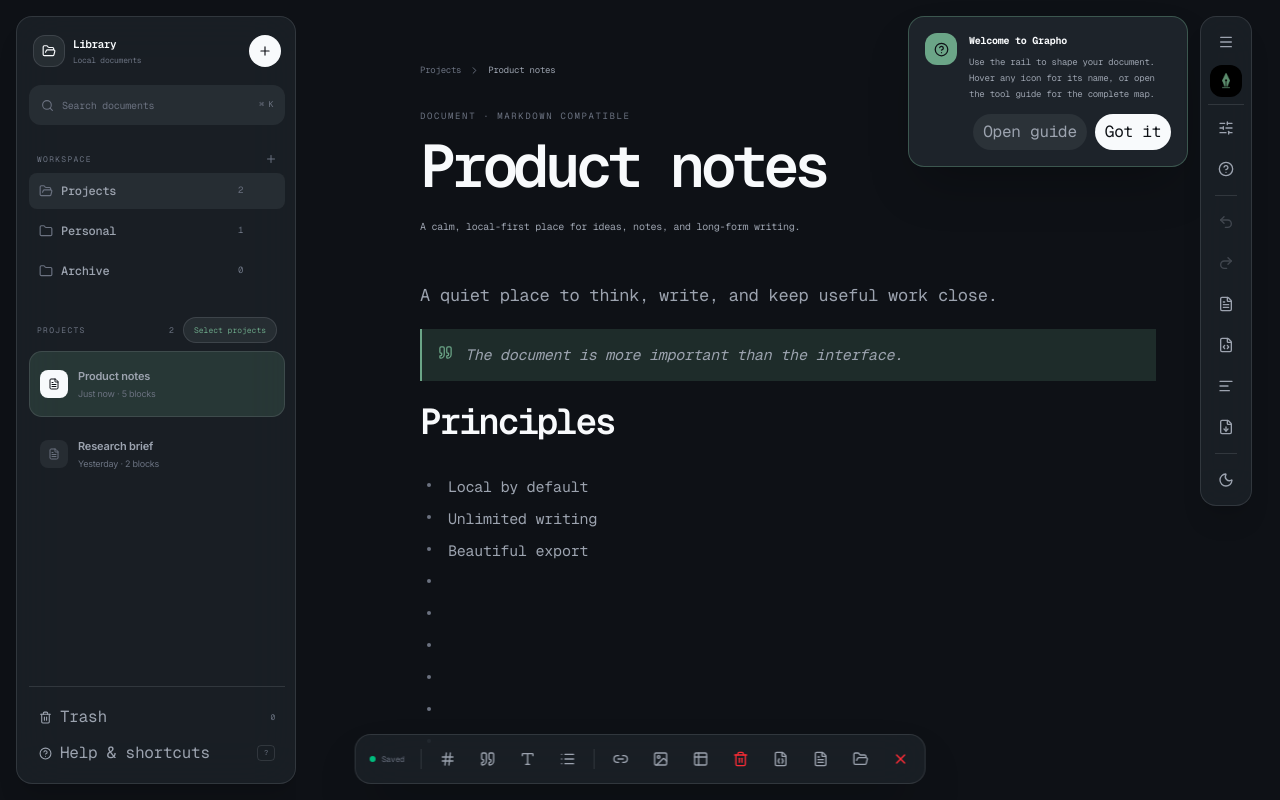
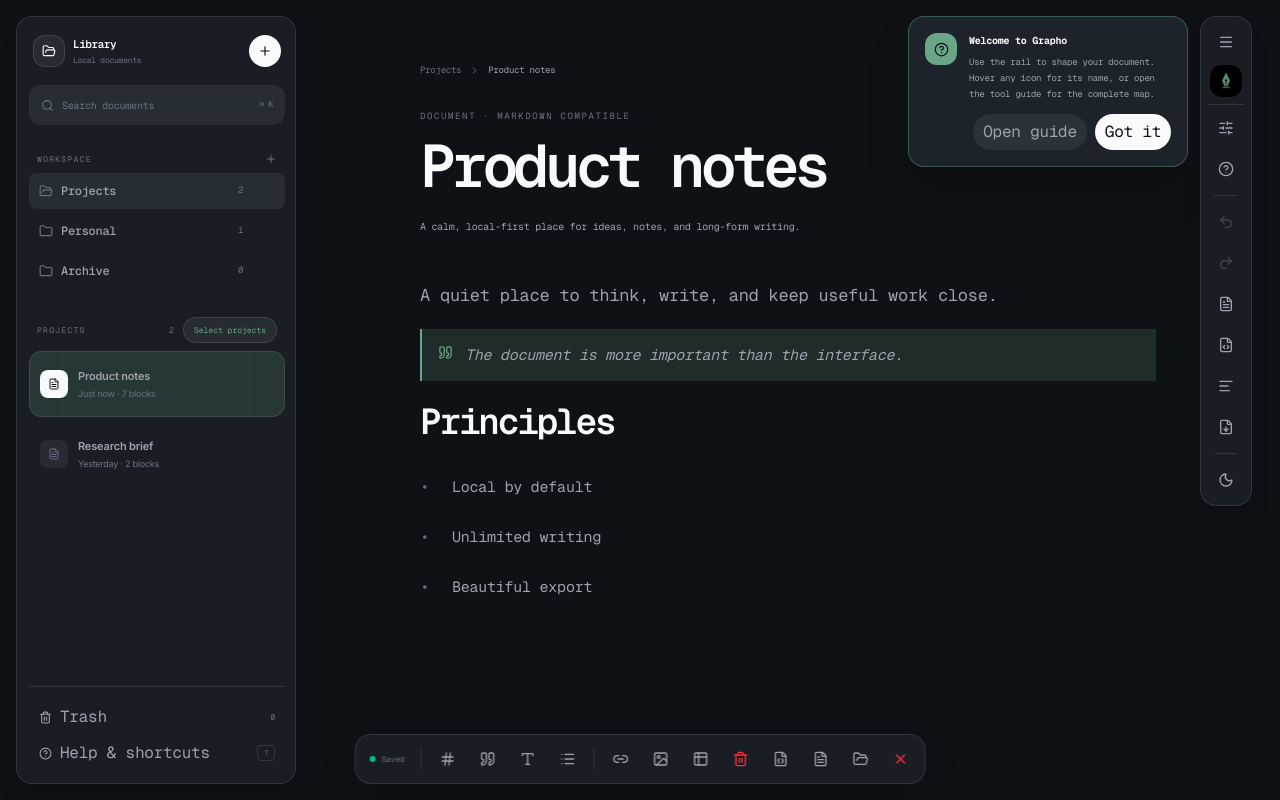
Before and after one commit to Appaxaap/grapho, a Next.js app: page /app in a window 1280 px wide. Built offline with nearby package versions, Linux system fonts and the light colour scheme.

Commit message:
fix: split multiline lists into blocks

```diff
--- a/grapho-ui/features/workspace/GraphoShell.tsx
+++ b/grapho-ui/features/workspace/GraphoShell.tsx
@@ -28,7 +28,7 @@ const defaultFolders = [...WORKSPACE_FOLDERS];
 
 export default function GraphoShell() {
   const [theme, setTheme] = useState<Theme>(() => typeof window !== "undefined" && window.localStorage.getItem("grapho-theme") === "light" ? "light" : "dark");
-  const [documents, setDocuments] = useState<DocumentItem[]>(initialDocuments);
+  const [documents, setDocuments] = useState<DocumentItem[]>(() => initialDocuments.map((document) => ({ ...document, blocks: normalizeListBlocks(document.blocks) })));
   const [selectedId, setSelectedId] = useState("product-notes");
   const [query, setQuery] = useState("");
   const [activeFolder, setActiveFolder] = useState("Projects");
@@ -143,7 +143,7 @@ export default function GraphoShell() {
       if (source) {
         const stored = source;
         setDocuments(stored.documents.map((document) => {
-                  const blocks = normalizeTableBlocks(document.blocks.map((block) => block.type === "paragraph" && block.text === "Start writing…" ? { ...block, text: "" } : block));
+                  const blocks = normalizeTableBlocks(normalizeListBlocks(document.blocks).map((block) => block.type === "paragraph" && block.text === "Start writing…" ? { ...block, text: "" } : block));
                   return blocks.length && ["todo", "toggle"].includes(blocks[blocks.length - 1].type) ? { ...document, blocks: [...blocks, { id: `block-${document.id}-writing`, type: "paragraph" as const, text: "" }] } : { ...document, blocks };
                 }));
         setSelectedId(stored.documents.some((document) => document.id === stored.selectedId) ? stored.selectedId : stored.documents[0]?.id ?? "product-notes");
@@ -1109,6 +1109,13 @@ function normalizeTableBlocks(blocks: Block[]): Block[] {
   return normalized;
 }
 
+function normalizeListBlocks(blocks: Block[]): Block[] {
+  return blocks.flatMap((block) => {
+    if ((block.type !== "list" && block.type !== "ordered-list") || !block.text.includes("\n")) return [block];
+    return block.text.split("\n").map((text, index) => ({ ...block, id: index === 0 ? block.id : `${block.id}-${index + 1}`, text, content: undefined }));
+  });
+}
+
 function parseMarkdownBlocks(rawText: string, makeId: () => string): Block[] {
   const lines = rawText.replace(/\r/g, "").split("\n");
   const blocks: Block[] = [];
@@ -1295,7 +1302,7 @@ function EditorBlock({ block, orderedIndex, onChange, onToggle, onCollapse, onKe
 
   if (block.type === "heading") return editable("text-3xl font-semibold leading-tight tracking-[-.06em] sm:text-4xl", "Heading block");
   if (block.type === "quote") return <div className="flex gap-3 border-l-2 border-[var(--grapho-accent)] bg-[var(--grapho-accent-soft)] px-4 py-3"><Quote size={15} className="mt-1 shrink-0 text-[var(--grapho-accent)]" />{editable("text-[15px] italic leading-7 text-[var(--grapho-muted)]", "Quote block")}</div>;
-  if (block.type === "list") return <div className="grapho-list-editor">{editable("whitespace-pre-wrap text-[15px] leading-8 text-[var(--grapho-muted)]", "Bulleted list block")}</div>;
+  if (block.type === "list") return <div className="flex gap-3"><div className="w-5 shrink-0 pt-1 text-[var(--grapho-faint)]">•</div>{editable("whitespace-pre-wrap text-[15px] leading-8 text-[var(--grapho-muted)]", "Bulleted list block")}</div>;
   if (block.type === "ordered-list") return <div className="flex gap-3"><div className="w-5 shrink-0 pt-1 text-right text-[var(--grapho-faint)]">{orderedIndex ?? 1}.</div>{editable("whitespace-pre-wrap text-[15px] leading-8 text-[var(--grapho-muted)]", "Numbered list block")}</div>;
   if (block.type === "todo") return <div className="flex items-start gap-3 py-0.5"><button type="button" onClick={onToggle} aria-label={block.checked ? "Mark todo incomplete" : "Mark todo complete"} aria-pressed={block.checked} className={`mt-[7px] grid size-5 shrink-0 place-items-center rounded-md border transition-colors focus-visible:outline-none focus-visible:ring-2 focus-visible:ring-[var(--grapho-accent)]/50 ${block.checked ? "border-[var(--grapho-accent)] bg-[var(--grapho-accent)] text-[var(--grapho-background)]" : "border-[var(--grapho-border)] bg-transparent text-transparent hover:border-[var(--grapho-accent)]"}`}>{block.checked && <Check size={13} strokeWidth={3} aria-hidden="true" />}</button>{editable(`text-[15px] leading-8 ${block.checked ? "text-[var(--grapho-faint)] line-through decoration-[var(--grapho-faint)]/70" : "text-[var(--grapho-muted)]"}`, "To-do block")}</div>;
   if (block.type === "toggle") return <div className="rounded-xl border border-[var(--grapho-border)] bg-[var(--grapho-control)]/40"><div className="flex items-start gap-2 px-3 py-2"><button type="button" onClick={() => onCollapse(!block.collapsed)} aria-label={block.collapsed ? "Expand toggle" : "Collapse toggle"} aria-expanded={!block.collapsed} className="mt-2 grid size-5 shrink-0 place-items-center rounded-md text-xs text-[var(--grapho-faint)] hover:bg-[var(--grapho-control-hover)]">{block.collapsed ? "›" : "⌄"}</button>{editable("text-[15px] font-medium leading-8 text-[var(--grapho-foreground)]", "Toggle block")}</div></div>;
--- a/grapho-ui/styles/grapho.css
+++ b/grapho-ui/styles/grapho.css
@@ -491,5 +491,3 @@
 @media (max-width: 700px) {
   .grapho-block-selection-actions { bottom: calc(max(8px, env(safe-area-inset-bottom)) + 66px) !important; font-size: 10px; }
 }
-:where(.grapho-list-editor) { position: relative; padding-left: 28px; }
-:where(.grapho-list-editor)::before { content: ""; position: absolute; top: 0.72em; left: 7px; width: 4px; height: 4px; border-radius: 50%; background: var(--grapho-faint); box-shadow: 0 32px 0 var(--grapho-faint), 0 64px 0 var(--grapho-faint), 0 96px 0 var(--grapho-faint), 0 128px 0 var(--grapho-faint), 0 160px 0 var(--grapho-faint), 0 192px 0 var(--grapho-faint), 0 224px 0 var(--grapho-faint), 0 256px 0 var(--grapho-faint); pointer-events: none; }
```
